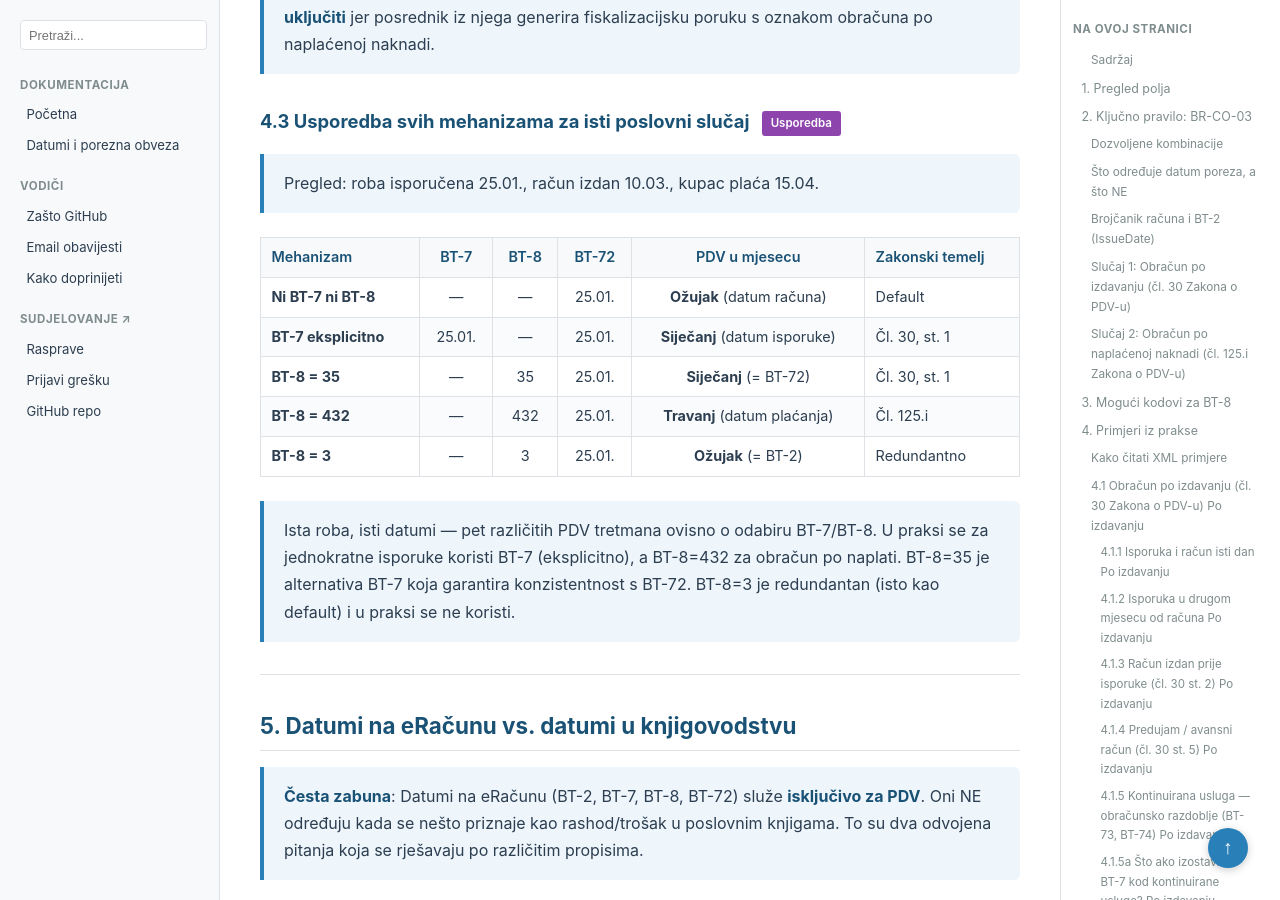
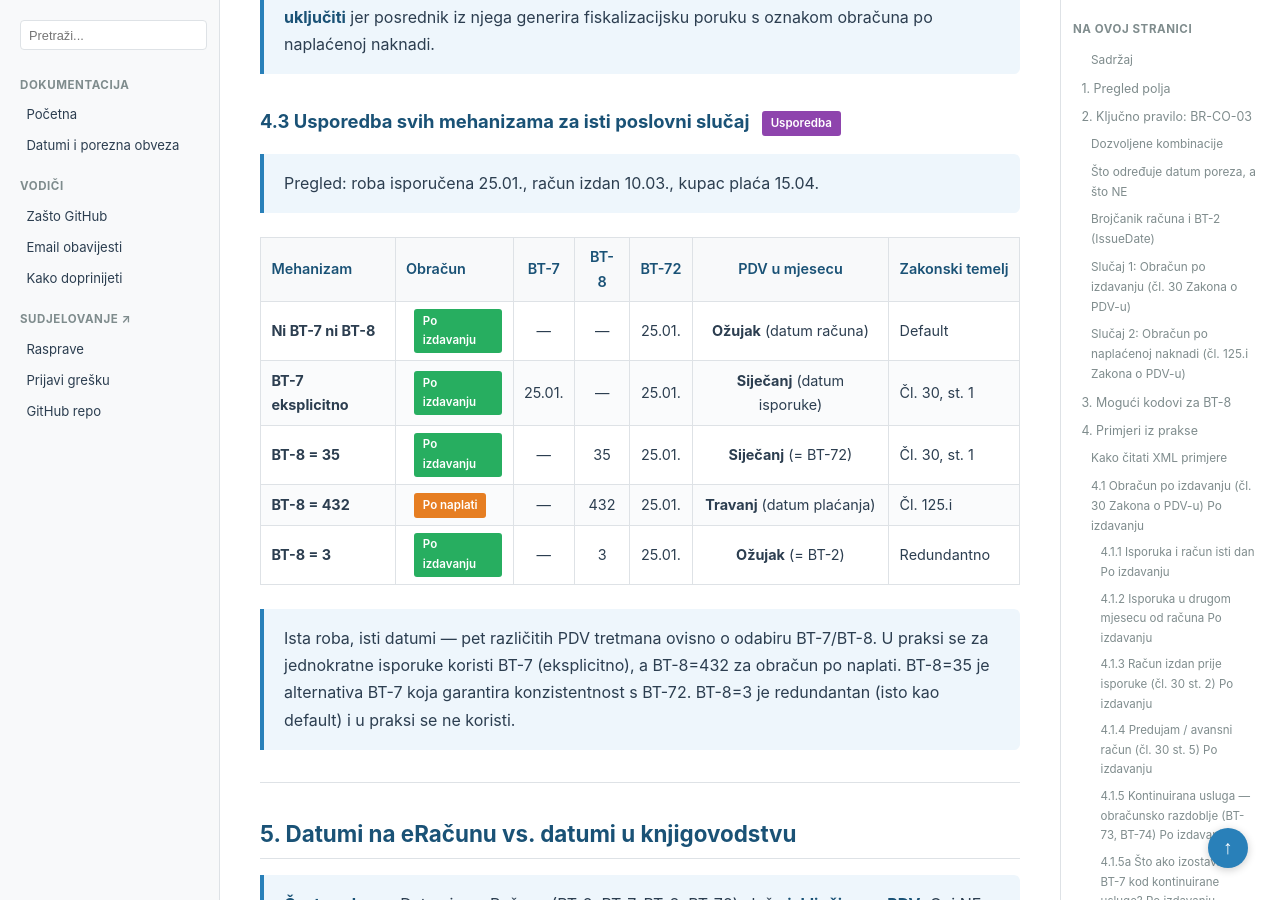
Before and after one commit to dageci/eracun-fiskalizacija-datumi, a Jekyll site: the page built from docs/eracun-datumi-poreza-workflow.md, in a window 1280 px wide and 900 px high, scrolled down 21966 px. Built offline with Jekyll 4.4.1, drawn with Linux system fonts in a browser that asks for light colours.

Commit message:
dodana kolona Obracun sa badgeovima u usporednu tablicu 4.3

```diff
--- a/docs/eracun-datumi-poreza-workflow.md
+++ b/docs/eracun-datumi-poreza-workflow.md
@@ -765,13 +765,13 @@ U primjerima ispod prikazujemo isječke XML koda eRačuna. Kod je **obojan** za
 
 > Pregled: roba isporučena 25.01., račun izdan 10.03., kupac plaća 15.04.
 
-| Mehanizam | BT-7 | BT-8 | BT-72 | PDV u mjesecu | Zakonski temelj |
-|-----------|:----:|:----:|:-----:|:-------------:|-----------------|
-| **Ni BT-7 ni BT-8** | — | — | 25.01. | **Ožujak** (datum računa) | Default |
-| **BT-7 eksplicitno** | 25.01. | — | 25.01. | **Siječanj** (datum isporuke) | Čl. 30, st. 1 |
-| **BT-8 = 35** | — | 35 | 25.01. | **Siječanj** (= BT-72) | Čl. 30, st. 1 |
-| **BT-8 = 432** | — | 432 | 25.01. | **Travanj** (datum plaćanja) | Čl. 125.i |
-| **BT-8 = 3** | — | 3 | 25.01. | **Ožujak** (= BT-2) | Redundantno |
+| Mehanizam | Obračun | BT-7 | BT-8 | BT-72 | PDV u mjesecu | Zakonski temelj |
+|-----------|---------|:----:|:----:|:-----:|:-------------:|-----------------|
+| **Ni BT-7 ni BT-8** | <span class="badge-izdavanje">Po izdavanju</span> | — | — | 25.01. | **Ožujak** (datum računa) | Default |
+| **BT-7 eksplicitno** | <span class="badge-izdavanje">Po izdavanju</span> | 25.01. | — | 25.01. | **Siječanj** (datum isporuke) | Čl. 30, st. 1 |
+| **BT-8 = 35** | <span class="badge-izdavanje">Po izdavanju</span> | — | 35 | 25.01. | **Siječanj** (= BT-72) | Čl. 30, st. 1 |
+| **BT-8 = 432** | <span class="badge-naplata">Po naplati</span> | — | 432 | 25.01. | **Travanj** (datum plaćanja) | Čl. 125.i |
+| **BT-8 = 3** | <span class="badge-izdavanje">Po izdavanju</span> | — | 3 | 25.01. | **Ožujak** (= BT-2) | Redundantno |
 
 > Ista roba, isti datumi — pet različitih PDV tretmana ovisno o odabiru BT-7/BT-8.
 > U praksi se za jednokratne isporuke koristi BT-7 (eksplicitno), a BT-8=432 za obračun po naplati.
```
Also changed, not shown: eracun-datumi-poreza-workflow.md (+7 -7 lines).
